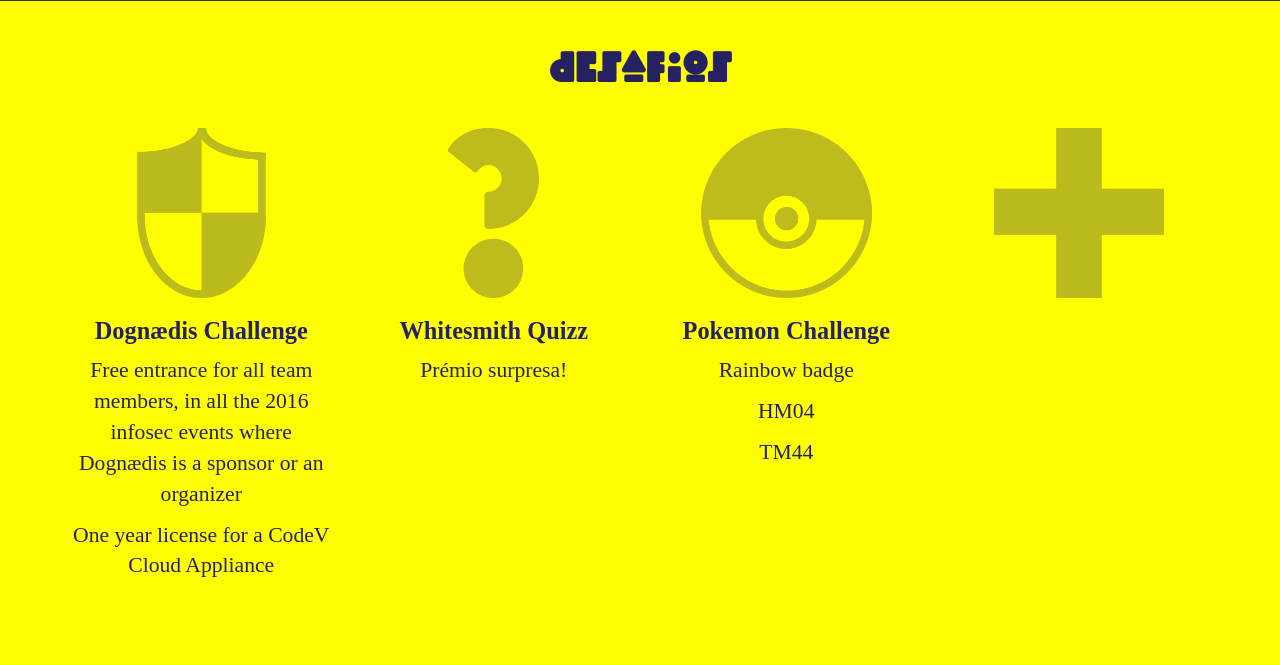
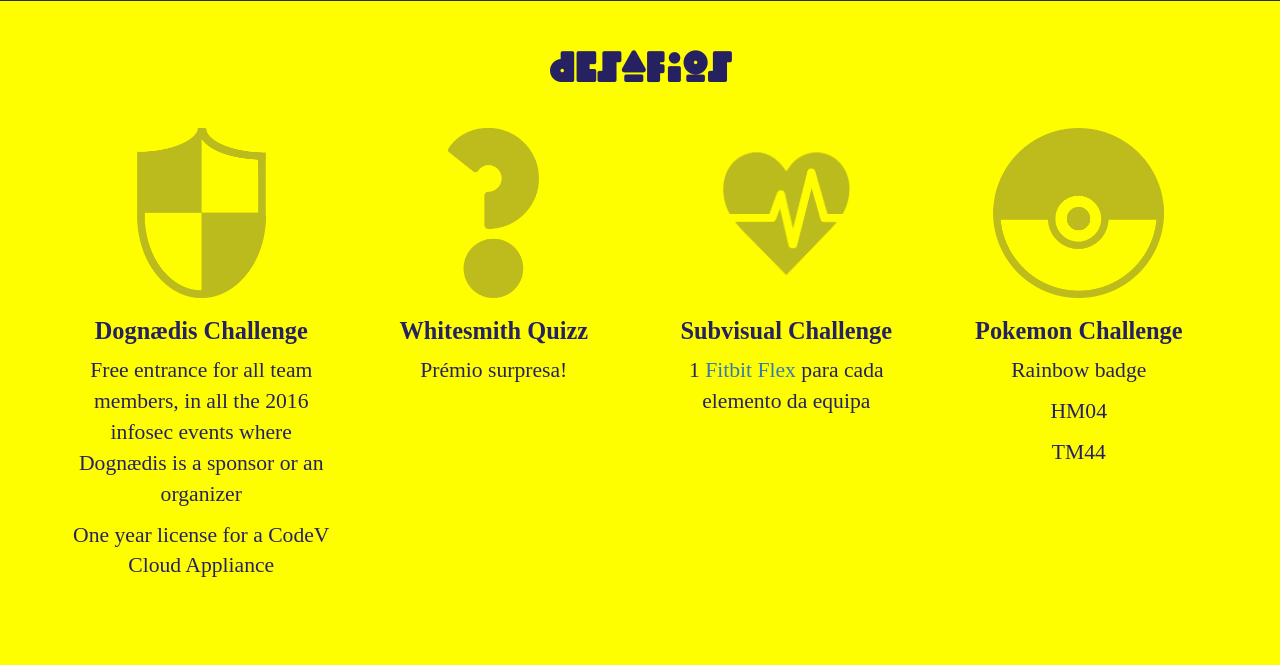
Before and after one commit to tomasfrancisco/shiftappens, a PHP site: page / in a window 1280 px wide. Shown: the part 2081-2746 px from the top of the page. Run offline with PHP 8.4, Linux system fonts and the light colour scheme; some web fonts are replaced.

Commit message:
Updated challenges: added health, removed 'more'

```diff
--- a/assets/css/style.css
+++ b/assets/css/style.css
@@ -204,68 +204,61 @@ body, html {
     color: #262261; }
   #challenges .challenges-container .challenges-content {
     text-align: center; }
-    #challenges .challenges-container .challenges-content #more {
-      opacity: 0.3; }
-    #challenges .challenges-container .challenges-content #security, #challenges .challenges-container .challenges-content #quizz, #challenges .challenges-container .challenges-content #pokemon, #challenges .challenges-container .challenges-content #more {
+    #challenges .challenges-container .challenges-content #security, #challenges .challenges-container .challenges-content #quizz, #challenges .challenges-container .challenges-content #health, #challenges .challenges-container .challenges-content #pokemon {
       opacity: 0.3;
       height: 170px;
       width: auto; }
-    #challenges .challenges-container .challenges-content .security .challenge, #challenges .challenges-container .challenges-content .quizz .challenge, #challenges .challenges-container .challenges-content .pokemon .challenge {
+    #challenges .challenges-container .challenges-content .security .challenge, #challenges .challenges-container .challenges-content .quizz .challenge, #challenges .challenges-container .challenges-content .health .challenge, #challenges .challenges-container .challenges-content .pokemon .challenge {
       cursor: pointer; }
-    #challenges .challenges-container .challenges-content .more h2 {
-      color: #262261;
-      font-size: 0.9em;
-      font-weight: 600;
-      opacity: 0; }
-    #challenges .challenges-container .challenges-content .security, #challenges .challenges-container .challenges-content .quizz, #challenges .challenges-container .challenges-content .pokemon {
+    #challenges .challenges-container .challenges-content .security, #challenges .challenges-container .challenges-content .quizz, #challenges .challenges-container .challenges-content .health, #challenges .challenges-container .challenges-content .pokemon {
       color: #262261; }
-      #challenges .challenges-container .challenges-content .security h2, #challenges .challenges-container .challenges-content .quizz h2, #challenges .challenges-container .challenges-content .pokemon h2 {
+      #challenges .challenges-container .challenges-content .security h2, #challenges .challenges-container .challenges-content .quizz h2, #challenges .challenges-container .challenges-content .health h2, #challenges .challenges-container .challenges-content .pokemon h2 {
         font-size: 0.9em;
         font-weight: 600; }
-      #challenges .challenges-container .challenges-content .security p, #challenges .challenges-container .challenges-content .quizz p, #challenges .challenges-container .challenges-content .pokemon p {
+      #challenges .challenges-container .challenges-content .security p, #challenges .challenges-container .challenges-content .quizz p, #challenges .challenges-container .challenges-content .health p, #challenges .challenges-container .challenges-content .pokemon p {
         font-size: 0.8em;
         font-weight: 400;
         margin-top: 10px; }
 
-#modal_dognaedis .modal-dialog, #modal_whitesmith .modal-dialog, #modal_pokemon .modal-dialog {
+#modal_dognaedis .modal-dialog, #modal_whitesmith .modal-dialog, #modal_subvisual .modal-dialog, #modal_pokemon .modal-dialog {
   margin-top: 20vh; }
-  #modal_dognaedis .modal-dialog .modal-content, #modal_whitesmith .modal-dialog .modal-content, #modal_pokemon .modal-dialog .modal-content {
+  #modal_dognaedis .modal-dialog .modal-content, #modal_whitesmith .modal-dialog .modal-content, #modal_subvisual .modal-dialog .modal-content, #modal_pokemon .modal-dialog .modal-content {
     line-height: 0.9em;
     border-radius: 0px;
     background-color: #FEFE00;
     box-shadow: -10px -10px 0 #262261; }
-    #modal_dognaedis .modal-dialog .modal-content .modal-header, #modal_whitesmith .modal-dialog .modal-content .modal-header, #modal_pokemon .modal-dialog .modal-content .modal-header {
+    #modal_dognaedis .modal-dialog .modal-content .modal-header, #modal_whitesmith .modal-dialog .modal-content .modal-header, #modal_subvisual .modal-dialog .modal-content .modal-header, #modal_pokemon .modal-dialog .modal-content .modal-header {
       padding-left: 50px;
       padding-bottom: 0;
       border: none; }
-      #modal_dognaedis .modal-dialog .modal-content .modal-header .modal-title, #modal_dognaedis .modal-dialog .modal-content .modal-header .close, #modal_whitesmith .modal-dialog .modal-content .modal-header .modal-title, #modal_whitesmith .modal-dialog .modal-content .modal-header .close, #modal_pokemon .modal-dialog .modal-content .modal-header .modal-title, #modal_pokemon .modal-dialog .modal-content .modal-header .close {
+      #modal_dognaedis .modal-dialog .modal-content .modal-header .modal-title, #modal_dognaedis .modal-dialog .modal-content .modal-header .close, #modal_whitesmith .modal-dialog .modal-content .modal-header .modal-title, #modal_whitesmith .modal-dialog .modal-content .modal-header .close, #modal_subvisual .modal-dialog .modal-content .modal-header .modal-title, #modal_subvisual .modal-dialog .modal-content .modal-header .close, #modal_pokemon .modal-dialog .modal-content .modal-header .modal-title, #modal_pokemon .modal-dialog .modal-content .modal-header .close {
         font-family: "mopsterregular";
         font-weight: 700;
         font-size: 1.5rem;
         color: #262261; }
-      #modal_dognaedis .modal-dialog .modal-content .modal-header .close, #modal_whitesmith .modal-dialog .modal-content .modal-header .close, #modal_pokemon .modal-dialog .modal-content .modal-header .close {
+      #modal_dognaedis .modal-dialog .modal-content .modal-header .close, #modal_whitesmith .modal-dialog .modal-content .modal-header .close, #modal_subvisual .modal-dialog .modal-content .modal-header .close, #modal_pokemon .modal-dialog .modal-content .modal-header .close {
         margin-top: 5px; }
-    #modal_dognaedis .modal-dialog .modal-content .modal-body, #modal_whitesmith .modal-dialog .modal-content .modal-body, #modal_pokemon .modal-dialog .modal-content .modal-body {
+    #modal_dognaedis .modal-dialog .modal-content .modal-body, #modal_whitesmith .modal-dialog .modal-content .modal-body, #modal_subvisual .modal-dialog .modal-content .modal-body, #modal_pokemon .modal-dialog .modal-content .modal-body {
       padding-left: 50px;
       padding-right: 50px;
       padding-top: 0;
       font-size: 0.9em;
       font-weight: 400; }
-      #modal_dognaedis .modal-dialog .modal-content .modal-body h3, #modal_whitesmith .modal-dialog .modal-content .modal-body h3, #modal_pokemon .modal-dialog .modal-content .modal-body h3 {
+      #modal_dognaedis .modal-dialog .modal-content .modal-body h3, #modal_whitesmith .modal-dialog .modal-content .modal-body h3, #modal_subvisual .modal-dialog .modal-content .modal-body h3, #modal_pokemon .modal-dialog .modal-content .modal-body h3 {
         font-weight: 600; }
-      #modal_dognaedis .modal-dialog .modal-content .modal-body .first, #modal_whitesmith .modal-dialog .modal-content .modal-body .first, #modal_pokemon .modal-dialog .modal-content .modal-body .first {
+      #modal_dognaedis .modal-dialog .modal-content .modal-body .first, #modal_whitesmith .modal-dialog .modal-content .modal-body .first, #modal_subvisual .modal-dialog .modal-content .modal-body .first, #modal_pokemon .modal-dialog .modal-content .modal-body .first {
         margin-bottom: 8vh; }
-      #modal_dognaedis .modal-dialog .modal-content .modal-body p, #modal_whitesmith .modal-dialog .modal-content .modal-body p, #modal_pokemon .modal-dialog .modal-content .modal-body p {
+      #modal_dognaedis .modal-dialog .modal-content .modal-body p, #modal_whitesmith .modal-dialog .modal-content .modal-body p, #modal_subvisual .modal-dialog .modal-content .modal-body p, #modal_pokemon .modal-dialog .modal-content .modal-body p {
         line-height: 1.2em;
         font-size: 1.1rem; }
-      #modal_dognaedis .modal-dialog .modal-content .modal-body .list-group .list-group-item, #modal_whitesmith .modal-dialog .modal-content .modal-body .list-group .list-group-item, #modal_pokemon .modal-dialog .modal-content .modal-body .list-group .list-group-item {
+      #modal_dognaedis .modal-dialog .modal-content .modal-body .list-group .list-group-item, #modal_whitesmith .modal-dialog .modal-content .modal-body .list-group .list-group-item, #modal_subvisual .modal-dialog .modal-content .modal-body .list-group .list-group-item, #modal_pokemon .modal-dialog .modal-content .modal-body .list-group .list-group-item {
         font-size: 1.1rem;
         padding-left: 0;
         padding-top: 4px;
         padding-bottom: 4px;
         background-color: #FEFE00;
         border: none; }
-        #modal_dognaedis .modal-dialog .modal-content .modal-body .list-group .list-group-item .arrow-icon, #modal_whitesmith .modal-dialog .modal-content .modal-body .list-group .list-group-item .arrow-icon, #modal_pokemon .modal-dialog .modal-content .modal-body .list-group .list-group-item .arrow-icon {
+        #modal_dognaedis .modal-dialog .modal-content .modal-body .list-group .list-group-item .arrow-icon, #modal_whitesmith .modal-dialog .modal-content .modal-body .list-group .list-group-item .arrow-icon, #modal_subvisual .modal-dialog .modal-content .modal-body .list-group .list-group-item .arrow-icon, #modal_pokemon .modal-dialog .modal-content .modal-body .list-group .list-group-item .arrow-icon {
           font-size: 1rem; }
 
 #faq {
@@ -461,7 +454,7 @@ body, html {
         max-height: 150px;
         max-width: 150px; }
         #partners .partners-container .partners-content .partners.bronze .org-img#fctuc {
-          max-width: 250px; }
+          max-width: 275px; }
 
 #footer {
   background-color: #262261;
--- a/assets/js/functions.js
+++ b/assets/js/functions.js
@@ -29,22 +29,6 @@ $(document).ready(function() {
 	$(".navbar-brand").css("color", color);
 	$("#signin-button").css("color", color);
 
-	$("#more").hover(function(){
-		$('.more>h2').animate({
-			opacity: 1,
-		}, 200);
-		$('.more>.row>.challenge').animate({
-			opacity: 1,
-		}, 200);
-	},function(){
-		$('.more>h2').animate({
-			opacity: 0,
-		}, 200);
-		$('.more>.row>.challenge').animate({
-			opacity: 0.3,
-		}, 200);
-	});
-
 	$("#security").hover(function(){
 		$(".security>.row>center>.challenge").animate({
 			opacity: 1,
@@ -65,6 +49,16 @@ $(document).ready(function() {
 		}, 200);
 	});
 
+	$("#health").hover(function(){
+		$(".health>.row>center>.challenge").animate({
+			opacity: 1,
+		}, 200);
+	}, function(){
+		$('.health>.row>center>.challenge').animate({
+			opacity: 0.3,
+		}, 200);
+	});
+
 	$("#pokemon").hover(function(){
 		$(".pokemon>.row>center>.challenge").animate({
 			opacity: 1,
@@ -78,6 +72,7 @@ $(document).ready(function() {
 	$(window).scroll(function(event) {
 		$("#modal_dognaedis").modal("hide");
 		$("#modal_whitesmith").modal("hide");
+		$("#modal_subvisual").modal("hide");
 		$("#modal_pokemon").modal("hide");
 	});
 
@@ -87,6 +82,10 @@ $(document).ready(function() {
 
 	$("#quizz").click(function(event) {
 		$('#modal_whitesmith').modal('show');
+	});
+
+	$("#health").click(function(event) {
+		$('#modal_subvisual').modal('show');
 	});
 
 	$("#pokemon").click(function(event) {
--- a/index.html
+++ b/index.html
@@ -203,6 +203,40 @@
                         </div>
                     </div>
                 </div>
+                <div id="modal_subvisual" class="modal fade" tabindex="-1" role="dialog">
+                    <div class="modal-dialog modal-lg">
+                        <div class="modal-content">
+                            <div class="modal-header">
+                                <button type="button" class="close" data-dismiss="modal" aria-label="Close">x</button>
+                                <h1 class="modal-title">Subvisual HealthCare Challenge</h1>
+                            </div>
+                            <div class="modal-body">
+                                <div class="row">
+                                    <div class="col-md-5">
+                                        <h3>Desafio dirigido a projetos relacionados com HealthCare (promoção e prevenção da doença).</h3>
+                                    </div>
+                                    <div class="col-md-6 col-md-offset-1">
+                                        <h3>Projetos elegíveis para o desafio:</h3>
+                                        <ul class="list-group">
+                                            <li class="list-group-item">
+                                                <i class="arrow-icon fa fa-arrow-right"></i>
+                                                projetos que promovam, auxiliem ou de alguma forma influenciem positivamente a saúde e/ou bem-estar do público alvo
+                                            </li>
+                                            <li class="list-group-item">
+                                                <i class="arrow-icon fa fa-arrow-right"></i>
+                                                projectos que suportem a recolha e comunicação de dados clínicos, que ajudem a tomada de decisão e possibilitem um tratamento mais personalizado
+                                            </li>
+                                            <li class="list-group-item">
+                                                <i class="arrow-icon fa fa-arrow-right"></i>
+                                                projetos que sejam ou possam tornar-se benéficos para os serviços de saúde
+                                            </li>
+                                        </ul>
+                                    </div>
+                                </div>
+                            </div>
+                        </div>
+                    </div>
+                </div>
                 <div id="modal_pokemon" class="modal fade" tabindex="-1" role="dialog">
                     <div class="modal-dialog modal-lg">
                         <div class="modal-content">
@@ -244,6 +278,15 @@
                             <h2>Whitesmith Quizz</h2>
                             <p>Prémio surpresa!</p>
                         </div>
+                        <div class="health col-xs-3 col-sm-3 col-md-3 col-lg-3">
+                            <div class="row">
+                                <center>
+                                    <img id="health" src="assets/img/desafios/health_blue.png" class="img-responsive challenge">
+                                </center>
+                            </div>
+                            <h2>Subvisual Challenge</h2>
+                            <p>1 <a href="https://www.fitbit.com/eu/flex">Fitbit Flex</a> para cada elemento da equipa</p>
+                        </div>
                         <div class="pokemon col-xs-3 col-sm-3 col-md-3 col-lg-3">
                             <div class="row">
                                 <center>
@@ -254,14 +297,6 @@
                             <p>Rainbow badge</p>
                             <p>HM04</p>
                             <p>TM44</p>
-                        </div>
-                        <div class="more col-xs-3 col-sm-3 col-md-3 col-lg-3">
-                            <div class="row">
-                                <center>
-                                    <img id="more" src="assets/img/desafios/more_blue.png" class="img-responsive challenge">
-                                </center>
-                            </div>
-                            <h2>Coming soon!</h2>
                         </div>
                     </div>
                 </div>
```
Also changed, not shown: assets/sass/core.sass (+5 -13 lines), assets/img/desafios/health_blue.png (added), 1 other file.
